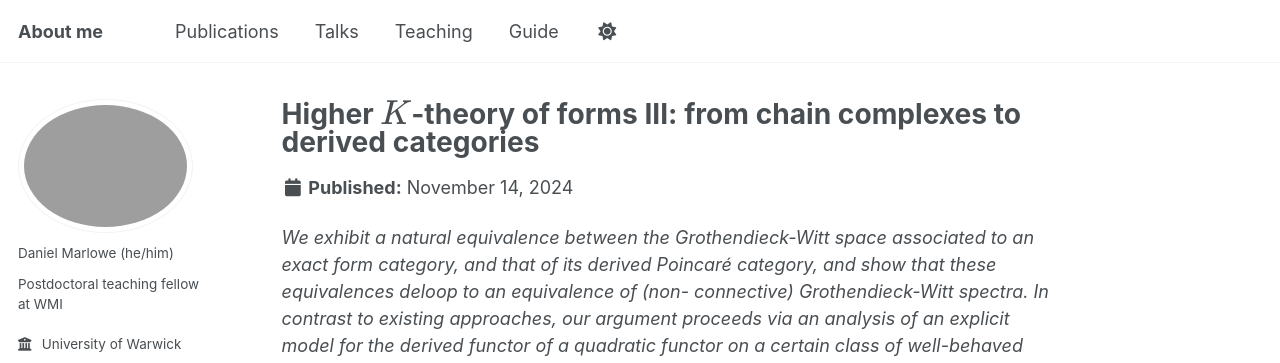
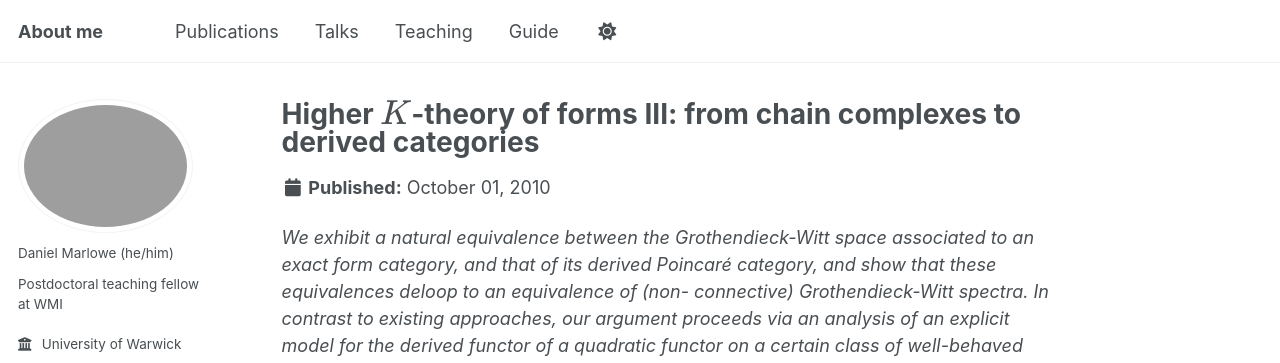
Before and after one commit to dmarl/dmarl.github.io, a Jekyll site: the page built from _publications/2010-10-01-paper-title-number-2.md, in a window 1280 px wide and 994 px high. Shown: the top 363 px of the window. Built offline with Jekyll 4.4.1, drawn with Linux system fonts in a browser that asks for light colours; some web fonts are replaced; a script bundle is joined from its source files by our own code; library files that are not in the unit come from our copies.

Commit message:
Update 2010-10-01-paper-title-number-2.md

```diff
--- a/_publications/2010-10-01-paper-title-number-2.md
+++ b/_publications/2010-10-01-paper-title-number-2.md
@@ -4,7 +4,6 @@ collection: publications
 category: pre-prints
 permalink: /publication/hkformiii
 excerpt: 'Joint with Marco Schlichting. We show how to canonically derive an exact form category in the sense of Schlichting to a Poincaré category in the sense of the nine authors, and exhibit a natural equivalence between the Grothendieck-Witt spectra associated to each.'
-date: 2024-11-14
 venue:
 slidesurl:
 paperurl: 'https://arxiv.org/abs/2411.09401'
```
